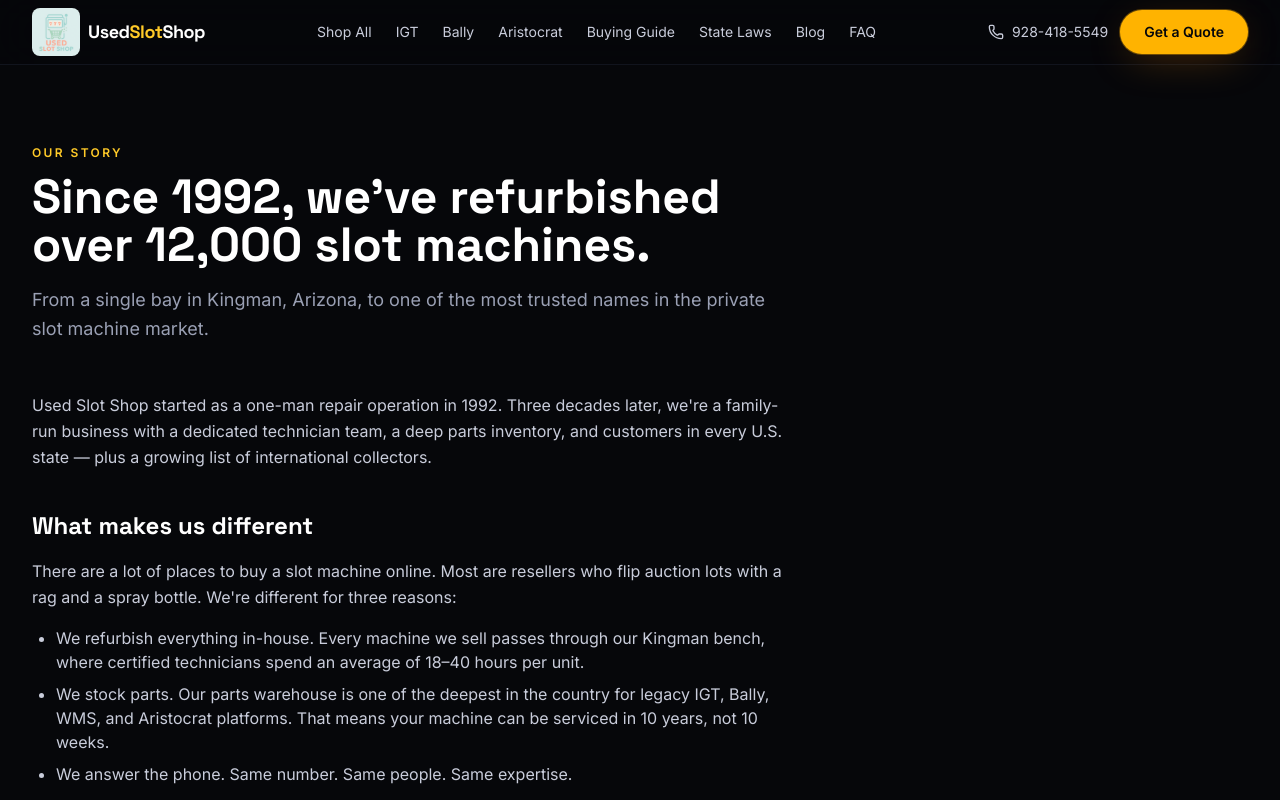
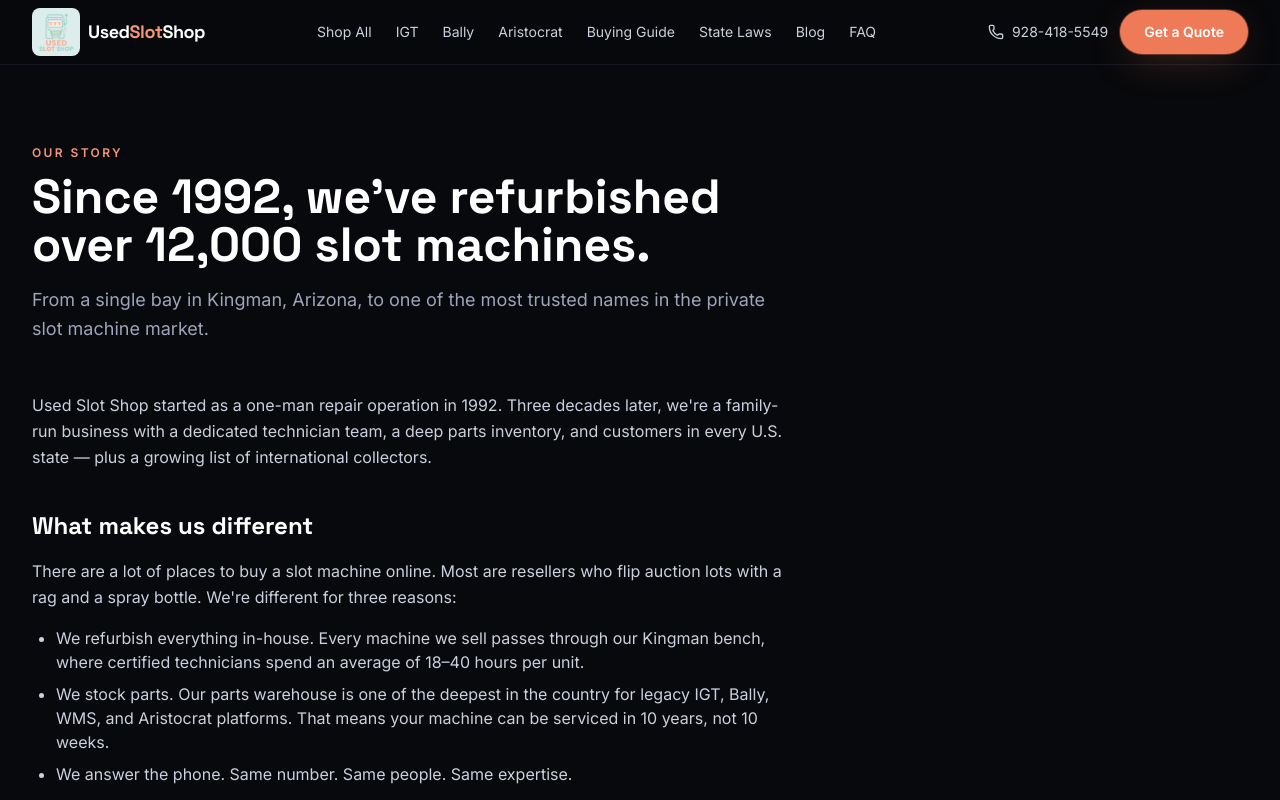
Before and after one commit to wyliestevens/used-slot-shop, a Next.js app: page /about in a window 1280 px wide. Shown: the top 800 px of the page. Built offline with nearby package versions, Linux system fonts and the light colour scheme.

Commit message:
style: rebrand site palette to match logo (coral primary + sage mint accent, warm-dark backdrop)

```diff
--- a/app/globals.css
+++ b/app/globals.css
@@ -12,8 +12,9 @@
 }
 
 body {
-  background: #06070a;
-  color: #e6e8f0;
+  /* Warm-leaning dark to pair with coral + sage accents from the logo. */
+  background: #08090c;
+  color: #e7e9f1;
   font-family: var(--font-sans);
   -webkit-font-smoothing: antialiased;
   text-rendering: optimizeLegibility;
@@ -25,7 +26,7 @@
   }
 
   .btn-primary {
-    @apply inline-flex items-center justify-center gap-2 rounded-full bg-brand-500 px-6 py-3 text-sm font-semibold text-ink-950 shadow-glow transition hover:bg-brand-400 hover:-translate-y-0.5 focus:outline-none focus:ring-2 focus:ring-brand-300 focus:ring-offset-2 focus:ring-offset-ink-950;
+    @apply inline-flex items-center justify-center gap-2 rounded-full bg-brand-500 px-6 py-3 text-sm font-semibold text-white shadow-glow transition hover:bg-brand-400 hover:-translate-y-0.5 focus:outline-none focus:ring-2 focus:ring-brand-300 focus:ring-offset-2 focus:ring-offset-ink-950;
   }
 
   .btn-ghost {
@@ -33,15 +34,23 @@
   }
 
   .btn-outline {
-    @apply inline-flex items-center justify-center gap-2 rounded-full border border-brand-500 px-6 py-3 text-sm font-semibold text-brand-300 transition hover:bg-brand-500 hover:text-ink-950;
+    @apply inline-flex items-center justify-center gap-2 rounded-full border border-brand-500 px-6 py-3 text-sm font-semibold text-brand-300 transition hover:bg-brand-500 hover:text-white;
+  }
+
+  .btn-mint {
+    @apply inline-flex items-center justify-center gap-2 rounded-full bg-accent-400 px-6 py-3 text-sm font-semibold text-ink-950 shadow-mint transition hover:bg-accent-300 hover:-translate-y-0.5 focus:outline-none focus:ring-2 focus:ring-accent-200;
   }
 
   .card {
     @apply rounded-2xl border border-ink-700 bg-ink-800/70 backdrop-blur-sm transition hover:border-brand-500/60 hover:bg-ink-700/70;
   }
 
+  /* Gradient headline treatment — coral → sage, matching the logo. */
   .hl-gold {
-    @apply bg-gradient-to-r from-brand-300 via-brand-400 to-brand-600 bg-clip-text text-transparent;
+    @apply bg-gradient-to-r from-brand-300 via-brand-400 to-accent-400 bg-clip-text text-transparent;
+  }
+  .hl-brand {
+    @apply bg-gradient-to-r from-brand-300 via-brand-400 to-accent-400 bg-clip-text text-transparent;
   }
 
   .prose-slot {
@@ -62,4 +71,7 @@
   .prose-slot a {
     @apply text-brand-300 hover:text-brand-200 underline;
   }
+  .prose-slot strong {
+    @apply text-accent-200 font-semibold;
+  }
 }
--- a/app/layout.tsx
+++ b/app/layout.tsx
@@ -45,7 +45,7 @@
 };
 
 export const viewport: Viewport = {
-  themeColor: "#ffb300",
+  themeColor: "#ef7a58",
   width: "device-width",
   initialScale: 1,
   maximumScale: 5,
--- a/tailwind.config.ts
+++ b/tailwind.config.ts
@@ -5,30 +5,52 @@
   theme: {
     extend: {
       colors: {
+        // Brand palette — coral/salmon, sampled from the "USED" wordmark in the logo.
         brand: {
-          50: "#fff8e1",
-          100: "#ffecb3",
-          200: "#ffe082",
-          300: "#ffd54f",
-          400: "#ffca28",
-          500: "#ffb300",
-          600: "#ff8f00",
-          700: "#e65100",
-          800: "#bf360c",
-          900: "#8c1c0c",
+          50: "#fff4f0",
+          100: "#ffe2d7",
+          200: "#ffcab9",
+          300: "#ffae94",
+          400: "#f59679",
+          500: "#ef7a58",
+          600: "#d65a3d",
+          700: "#a8472f",
+          800: "#7d3524",
+          900: "#502318",
         },
+        // Accent palette — sage mint, sampled from the slot-machine icon + "SLOT SHOP" text.
+        accent: {
+          50: "#f0f7f4",
+          100: "#deece4",
+          200: "#c2ded1",
+          300: "#a5cfbf",
+          400: "#8bbfaa",
+          500: "#73ae93",
+          600: "#5a9278",
+          700: "#46715d",
+          800: "#365544",
+          900: "#243a30",
+        },
+        // Cream — the logo's background, used sparingly as a warm neutral.
+        cream: {
+          50: "#faf6f0",
+          100: "#f5efe3",
+          200: "#ebe1cd",
+        },
+        // Ink — dark-mode foundation. Warmed very slightly with green undertone
+        // so coral + mint read as cohesive against it.
         ink: {
-          950: "#06070a",
-          900: "#0b0d14",
-          800: "#11141d",
-          700: "#1a1e2a",
-          600: "#262b3a",
-          500: "#3a3f52",
-          400: "#646a80",
-          300: "#9aa0b4",
-          200: "#c9cddb",
-          100: "#e6e8f0",
-          50: "#f4f5f9",
+          950: "#08090c",
+          900: "#0d1014",
+          800: "#151922",
+          700: "#1f2431",
+          600: "#2c3243",
+          500: "#424858",
+          400: "#6b7289",
+          300: "#9ea4ba",
+          200: "#cbd0de",
+          100: "#e7e9f1",
+          50: "#f5f6fa",
         },
       },
       fontFamily: {
@@ -36,11 +58,18 @@
         sans: ["var(--font-sans)", "system-ui", "sans-serif"],
       },
       boxShadow: {
-        glow: "0 0 0 1px rgba(255,179,0,.35), 0 10px 40px -10px rgba(255,143,0,.35)",
+        glow:
+          "0 0 0 1px rgba(239,122,88,.35), 0 10px 40px -10px rgba(239,122,88,.35)",
+        mint:
+          "0 0 0 1px rgba(139,191,170,.35), 0 10px 40px -10px rgba(115,174,147,.3)",
       },
       backgroundImage: {
+        // Kept the old class name so existing components still compile;
+        // gradient now uses coral + sage, not gold.
         "radial-gold":
-          "radial-gradient(ellipse at top, rgba(255,179,0,.25), transparent 55%), radial-gradient(ellipse at bottom, rgba(191,54,12,.2), transparent 55%)",
+          "radial-gradient(ellipse at top, rgba(239,122,88,.22), transparent 55%), radial-gradient(ellipse at bottom, rgba(115,174,147,.18), transparent 55%)",
+        "radial-brand":
+          "radial-gradient(ellipse at top, rgba(239,122,88,.22), transparent 55%), radial-gradient(ellipse at bottom, rgba(115,174,147,.18), transparent 55%)",
       },
     },
   },
```
Also changed, not shown: public/manifest.webmanifest.
